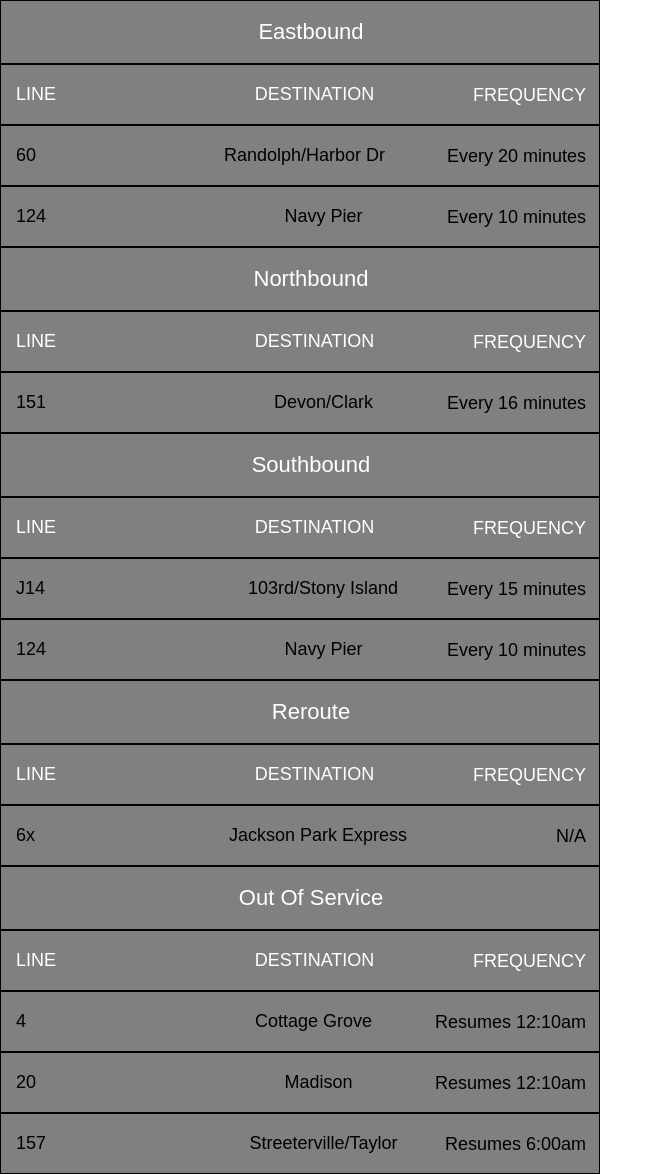
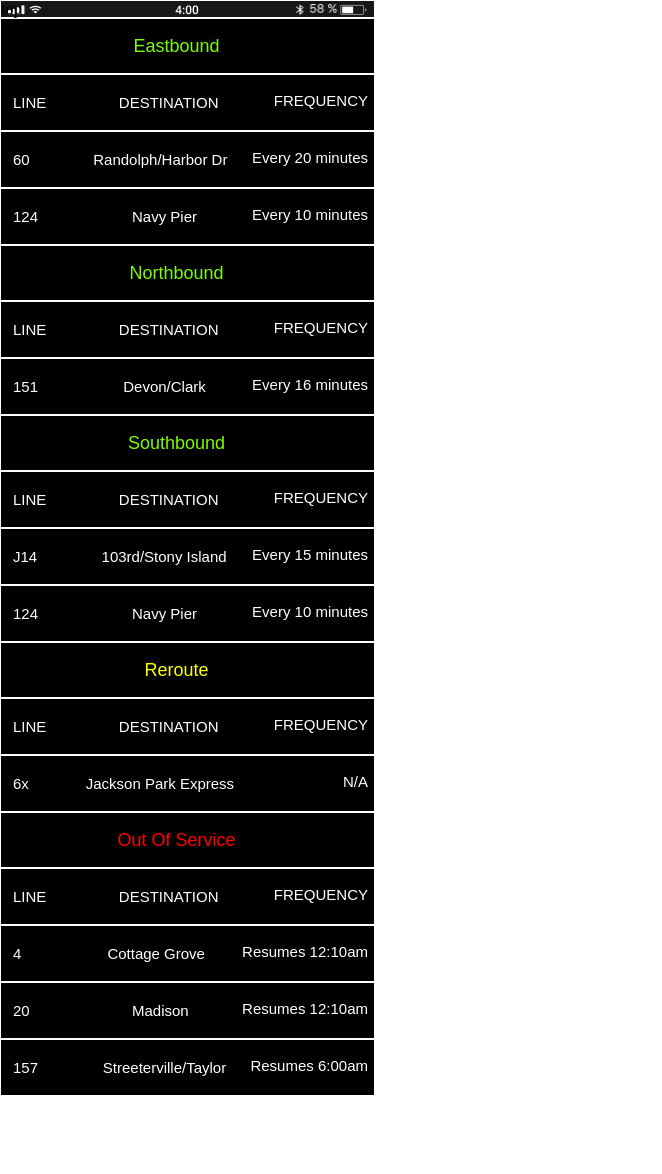
Before and after one commit to ReisaBF/Busy-Bus, a plain HTML site: page index.html in a window 1280 px wide. Shown: the whole page, without its empty margins (0-662 px from the left). After the commit the page ends 1096 px from the top, so only its background shows below. Drawn offline with Linux system fonts and the light colour scheme.

Commit message:
busy-bus

```diff
--- a/css/style.css
+++ b/css/style.css
@@ -7,56 +7,59 @@ body {
 }
 
 .container {
-  width: 600px;
+  width: 375px;
   background-color: #fff;
+}
+
+#top {
+  background-image: url("../images/iPhone Top.png");
+  background-color: #cccccc;
+  background-size: cover;
+  background-repeat: no-repeat;
 }
 
 ul {
  display: inline;
- width: 600px;
+ width: 375px;
  padding: 10px;
  display: inline-block;
  text-align: center;
 }
 
 li {
-  font-size: 18px;
+  font-size: 15px;
   font-family: sans-serif;
-  font-weight: lighter;
 }
 
 .alignleft {
 	float: left;
-  margin-left: -5px;
+  margin-left: -8px;
 }
 
 .alignright {
 	float: right;
   margin-top: -17px;
-  padding-right: 15px;
+  padding-right: 8px;
 }
 
 .aligncenter {
-  margin-right: 28px;
+  margin-right: 85px;
 }
 
 div {
-  background-color: #808080;
-  border: 1px solid #000000;
+  background-color: #000000;
+  border: 1px solid #ffffff;
 }
 
 #navdirection {
-  padding: 10px;
-  border: 1px solid #000000;
-  font-size: 22px;
+  padding: 8px;
+  border: 1px solid #ffffff;
   font-family: sans-serif;
-  color: white;
-  font-weight: normal;
 }
 
 #navcontainer {
   padding: 10px;
-  color: black;
+  color: white;
 }
 
 #navlayout {
@@ -65,5 +68,23 @@ div {
 }
 
 #navlist {
-  font-weight: bold;
+  font-weight: lighter;
 }
+
+#green {
+  padding-right: 50px;
+  color: lawngreen;
+  font-size: 18px;
+}
+
+#yellow {
+  padding-right: 50px;
+  color: yellow;
+  font-size: 18px;
+}
+
+#red {
+  padding-right: 50px;
+  color: red;
+  font-size: 18px;
+}
--- a/index.html
+++ b/index.html
@@ -3,15 +3,19 @@
   <head>
     <meta name="viewport" content="width=device-width, initial-scale=1.0">
     <meta charset="utf-8">
-    <title>css exercise four</title>
+    <title>Busy Bus</title>
     <link rel="stylesheet" href="css/reset.css">
     <link rel="stylesheet" href="css/style.css">
   </head>
   <body>
     <section class="container">
 
+        <div id="top">
+         <h1>top</h1>
+       </div>
+
         <div id="navdirection">
-        <ul>Eastbound</ul>
+        <ul id="green">Eastbound</ul>
         </div>
 
         <div id="navcontainer">
@@ -33,13 +37,13 @@
         <div id="navcontainer">
         <ul id="navlist">
         <li class="alignleft">124</li>
-        <li>Navy Pier</li>
+        <li class="aligncenter">Navy Pier</li>
         <li class="alignright">Every 10 minutes</li>
         </ul>
         </div>
 
         <div id="navdirection">
-        <ul>Northbound</ul>
+        <ul id="green">Northbound</ul>
         </div>
 
         <div id="navcontainer">
@@ -53,13 +57,13 @@
         <div id="navcontainer">
         <ul id="navlist">
         <li class="alignleft">151</li>
-        <li>Devon/Clark</li>
+        <li class="aligncenter">Devon/Clark</li>
         <li class="alignright">Every 16 minutes</li>
         </ul>
         </div>
 
         <div id="navdirection">
-        <ul>Southbound</ul>
+        <ul id="green">Southbound</ul>
         </div>
 
         <div id="navcontainer">
@@ -73,7 +77,7 @@
         <div id="navcontainer">
         <ul id="navlist">
         <li class="alignleft">J14</li>
-        <li>103rd/Stony Island</li>
+        <li class="aligncenter">103rd/Stony Island</li>
         <li class="alignright">Every 15 minutes</li>
         </ul>
         </div>
@@ -81,13 +85,13 @@
         <div id="navcontainer">
         <ul id="navlist">
         <li class="alignleft">124</li>
-        <li>Navy Pier</li>
+        <li class="aligncenter">Navy Pier</li>
         <li class="alignright">Every 10 minutes</li>
         </ul>
         </div>
 
         <div id="navdirection">
-        <ul>Reroute</ul>
+        <ul id="yellow">Reroute</ul>
         </div>
 
         <div id="navcontainer">
@@ -101,13 +105,13 @@
         <div id="navcontainer">
         <ul id="navlist">
         <li class="alignleft">6x</li>
-        <li>Jackson Park Express</li>
+        <li class="aligncenter">Jackson Park Express</li>
         <li class="alignright">N/A</li>
         </ul>
         </div>
 
         <div id="navdirection">
-        <ul>Out Of Service</ul>
+        <ul id="red">Out Of Service</ul>
         </div>
 
         <div id="navcontainer">
@@ -121,7 +125,7 @@
         <div id="navcontainer">
         <ul id="navlist">
         <li class="alignleft">4</li>
-        <li>Cottage Grove</li>
+        <li class="aligncenter">Cottage Grove</li>
         <li class="alignright">Resumes 12:10am</li>
         </ul>
         </div>
@@ -129,7 +133,7 @@
         <div id="navcontainer">
         <ul id="navlist">
         <li class="alignleft">20</li>
-        <li>Madison</li>
+        <li class="aligncenter">Madison</li>
         <li class="alignright">Resumes 12:10am</li>
         </ul>
         </div>
@@ -137,7 +141,7 @@
         <div id="navcontainer">
         <ul id="navlist">
         <li class="alignleft">157</li>
-        <li>Streeterville/Taylor</li>
+        <li class="aligncenter">Streeterville/Taylor</li>
         <li class="alignright">Resumes 6:00am</li>
         </ul>
         </div>
```
Also changed, not shown: images/iPhone Top.png (added).
